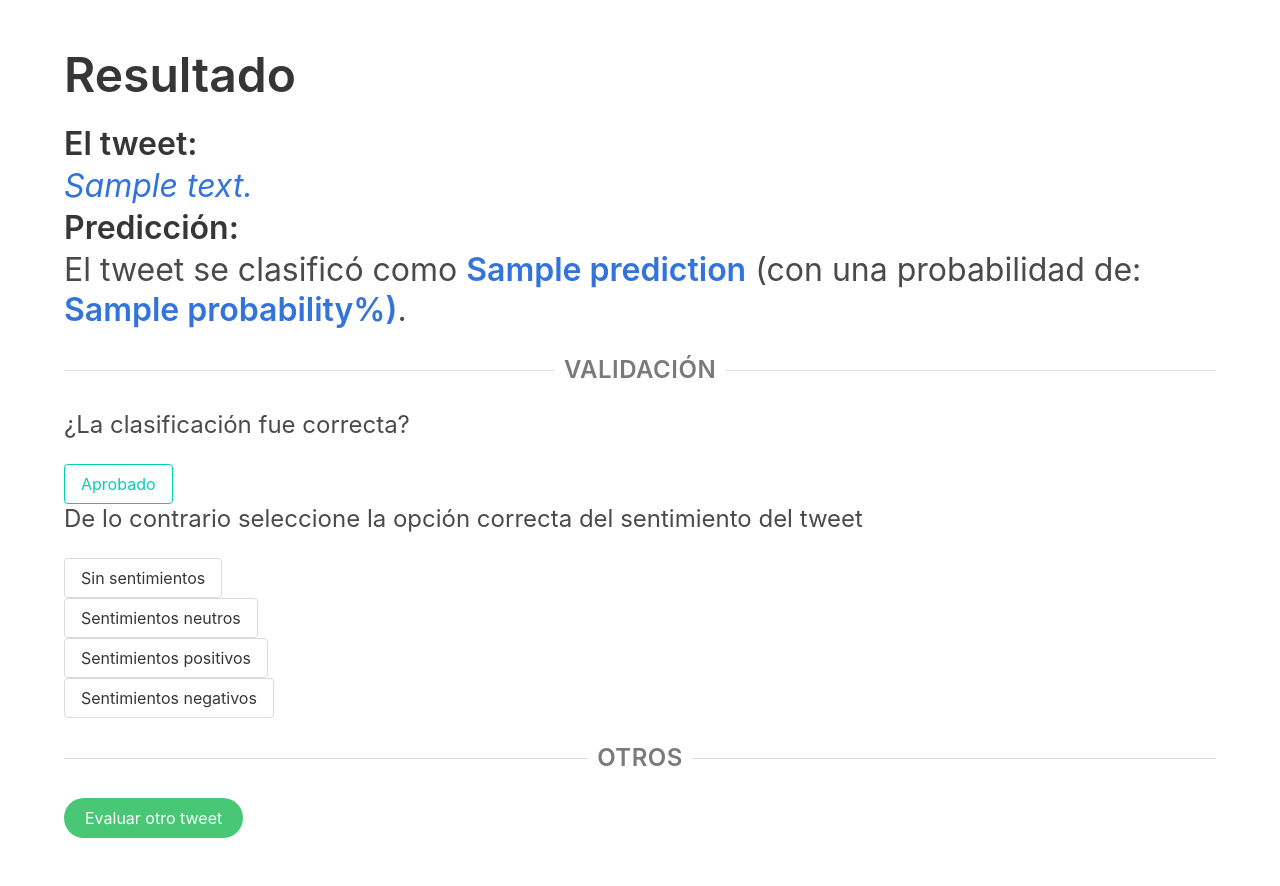
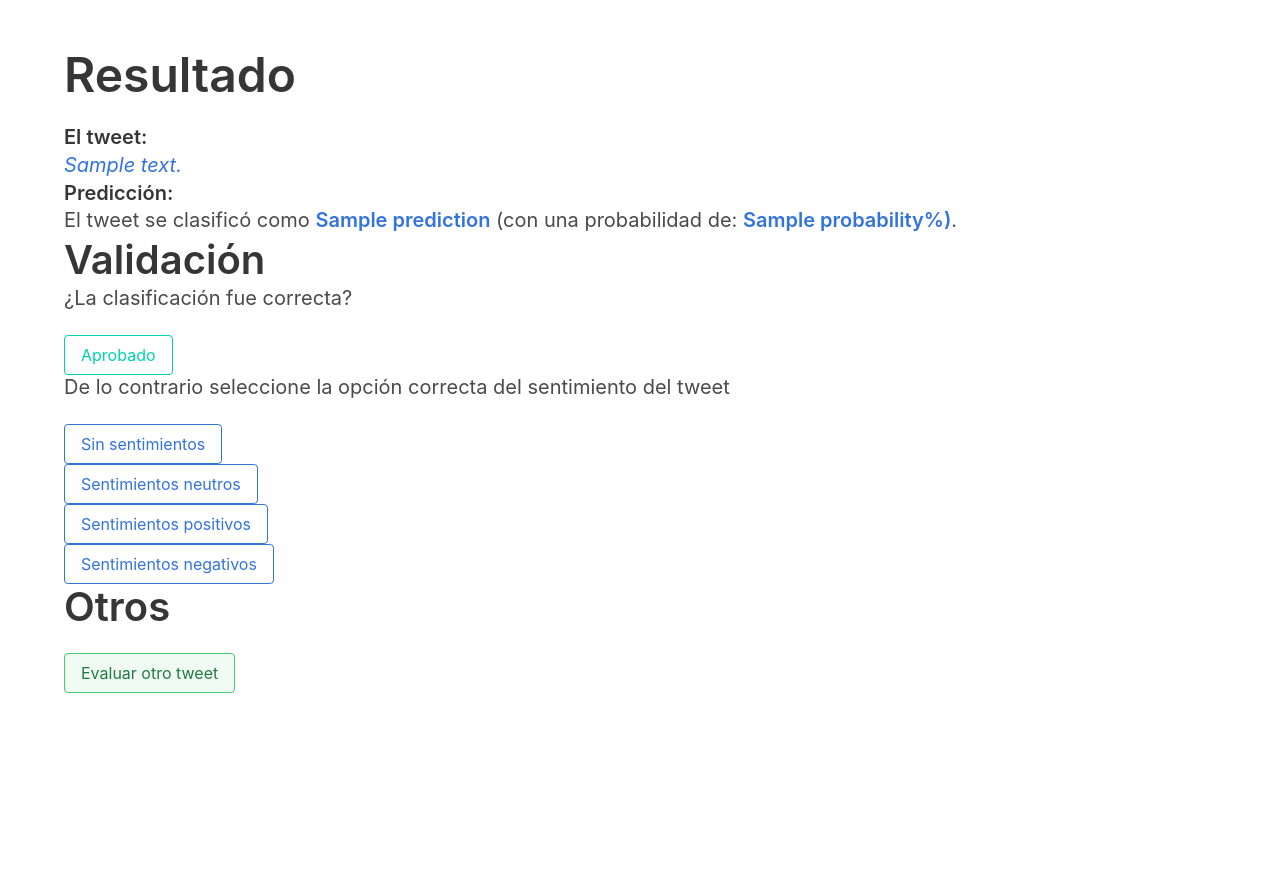
Before and after one commit to oscargithup2018/webSentimentAnalyzer, a Flask app: template templates/results.html in a window 1280 px wide. After the commit the page ends 693 px from the top, so only its background shows below. Run offline with Flask 2, Linux system fonts and the light colour scheme; the template is opened without the code that fills it: most values are stand-ins (such as "Sample title", 1, 10 or a date in 2020); parts of the project's set-up code (start-up, migrations or seed data) failed here and were passed over.

Commit message:
Se mejora la vista inicial

```diff
--- a/templates/results.html
+++ b/templates/results.html
@@ -12,50 +12,49 @@
 <section class="section">
     <div class="container">
         <h1 class="title is-1">Resultado</h1>
-        <h3 class="title is-3">El tweet:</h3>
-        <p class="subtitle is-3 has-text-link"><em>{{ content }}</em></p>
+        <h3 class="title is-5">El tweet:</h3>
+        <p class="subtitle is-5 has-text-link"><em>{{ content }}</em></p>
 
-        <h3 class="title is-3">Predicción:</h3>
-        <p class="subtitle is-3">El tweet se clasificó como <strong class="has-text-link">{{ prediction }}</strong>
+        <h3 class="title is-5">Predicción:</h3>
+        <p class="subtitle is-5">El tweet se clasificó como <strong class="has-text-link">{{ prediction }}</strong>
             (con una probabilidad de: <strong class="has-text-link">{{ probability }}%)</strong>.
         </p>
-        <div>
-            <div class="divider subtitle is-4">Validación</div>
-        </div>
+        <h1 class="title is-2">Validación</h1>
+        <h5 class="subtitle is-5">¿La clasificación fue correcta?</h5>
         <form action="/thanks" method="post">
-            <p class="subtitle is-4">¿La clasificación fue correcta?</p>
             <input class="button is-primary is-outlined" type=submit value='Aprobado' name='feedback_button'>
             <input type=hidden value='{{ prediction }}' name='prediction'>
             <input type=hidden value='{{ content }}' name='tweet'>
         </form>
-        <p class="subtitle is-4">De lo contrario seleccione la opción correcta del sentimiento del tweet</p>
+        <h5 class="subtitle is-5">De lo contrario seleccione la opción correcta del sentimiento del tweet</h5>
         <form action="/thanks" method="post">
-            <input class="button is-outlined" type=submit value='Sin sentimientos' name='feedback_button'><br>
+            <input class="button is-link is-outlined" type=submit value='Sin sentimientos' name='feedback_button'><br>
             <input type=hidden value='Sin sentimiento' name='prediction'>
             <input type=hidden value='{{ content }}' name='tweet'>
         </form>
         <form action="/thanks" method="post">
-            <input class="button is-outlined" type=submit value='Sentimientos neutros' name='feedback_button'><br>
+            <input class="button  is-link is-outlined" type=submit value='Sentimientos neutros'
+                   name='feedback_button'>
             <input type=hidden value='Neutro' name='prediction'>
             <input type=hidden value='{{ content }}' name='tweet'>
         </form>
         <form action="/thanks" method="post">
-            <input class="button is-outlined" type=submit value='Sentimientos positivos' name='feedback_button'><br>
+            <input class="button  is-link is-outlined" type=submit value='Sentimientos positivos'
+                   name='feedback_button'>
             <input type=hidden value='Positivo' name='prediction'>
             <input type=hidden value='{{ content }}' name='tweet'>
         </form>
         <form action="/thanks" method="post">
-            <input class="button is-outlined" type=submit value='Sentimientos negativos' name='feedback_button'><br>
+            <input class="button  is-link is-outlined" type=submit value='Sentimientos negativos'
+                   name='feedback_button'>
             <input type=hidden value='Negativo' name='prediction'>
             <input type=hidden value='{{ content }}' name='tweet'>
         </form>
 
-        <div>
-            <div class="divider subtitle is-4">Otros</div>
-        </div>
+        <h1 class="title is-2">Otros</h1>
 
         <form action="/">
-            <input class="button is-success is-rounded" type=submit value='Evaluar otro tweet'>
+            <input class="button is-success is-outlined is-light" type=submit value='Evaluar otro tweet'>
         </form>
 
 
```
Also changed, not shown: static/style.css (+2 -6 lines), templates/sqliteReport.html (+15 -4 lines), templates/tweetform.html (+4 -6 lines), tweets.sqlite.
